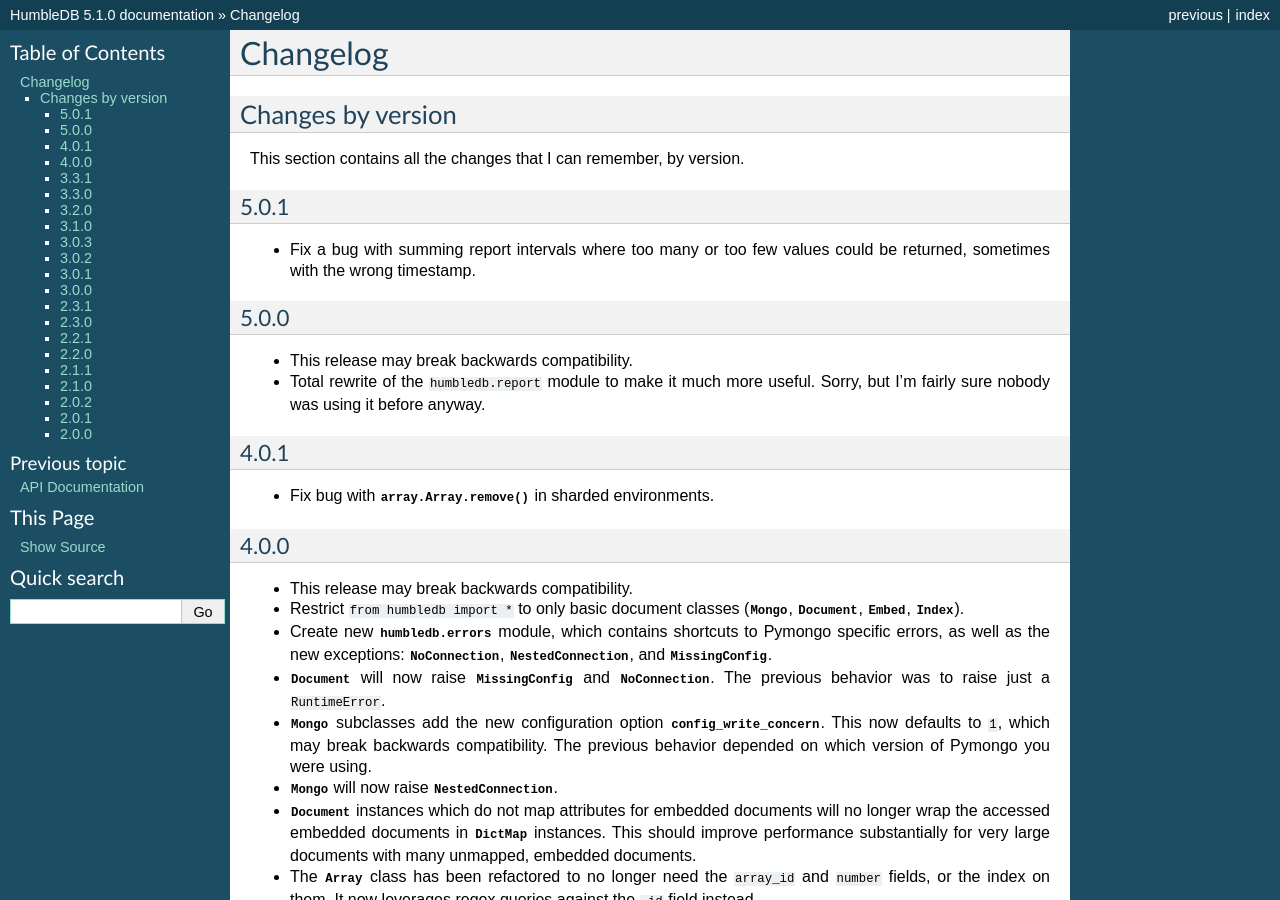
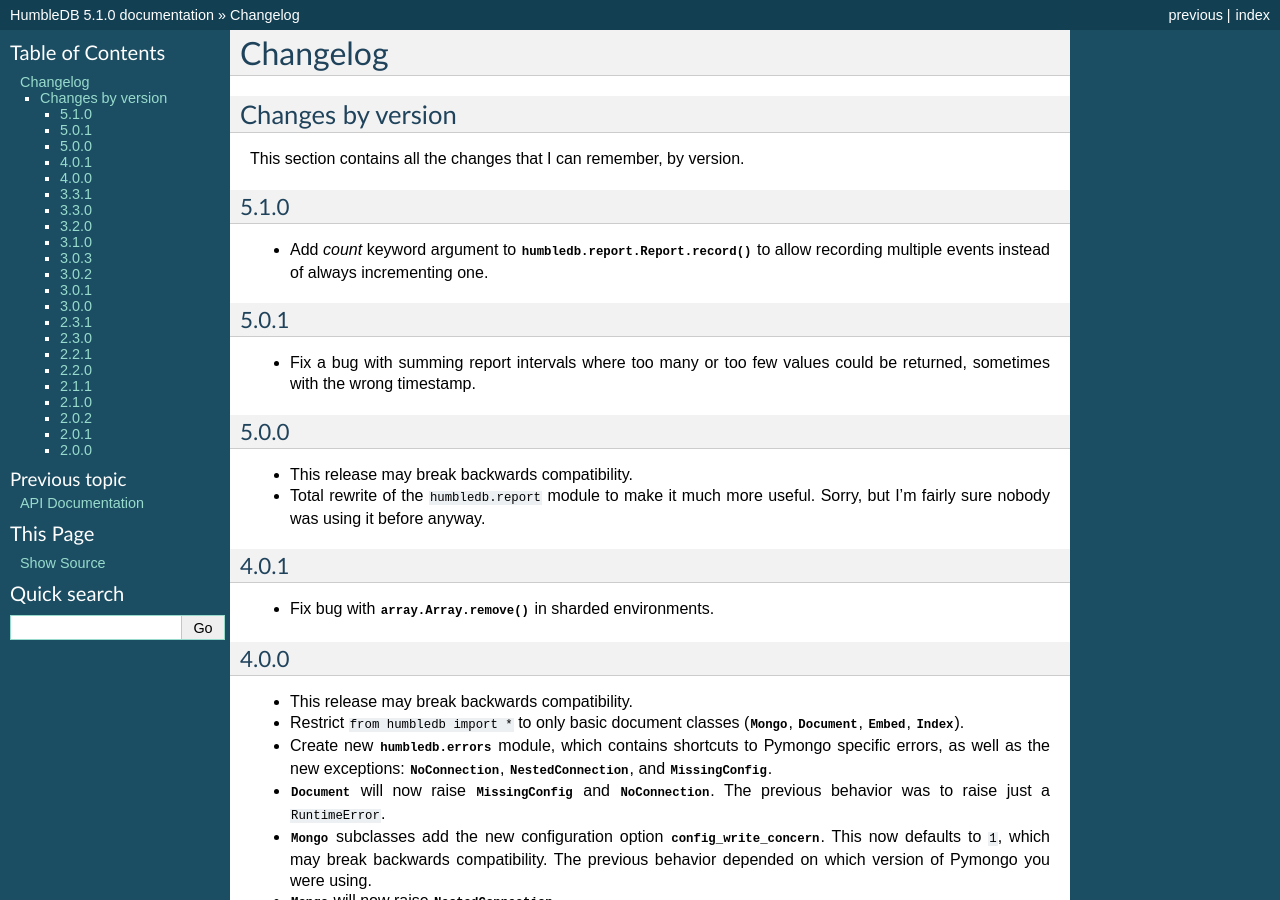
Before and after one commit to shakefu/humbledb, a Sphinx documentation site: the page built from docs/changes.rst, in a window 1280 px wide and 900 px high. Built offline with Sphinx 7.4.7, drawn with Linux system fonts in a browser that asks for light colours; cross-references to code outside the pages are shown as plain code.

Commit message:
Update changelog.

```diff
--- a/docs/changes.rst
+++ b/docs/changes.rst
@@ -5,6 +5,12 @@
 ==================
 
 This section contains all the changes that I can remember, by version.
+
+5.1.0
+-----
+
+- Add `count` keyword argument to :meth:`humbledb.report.Report.record` to
+  allow recording multiple events instead of always incrementing one.
 
 5.0.1
 -----
```
